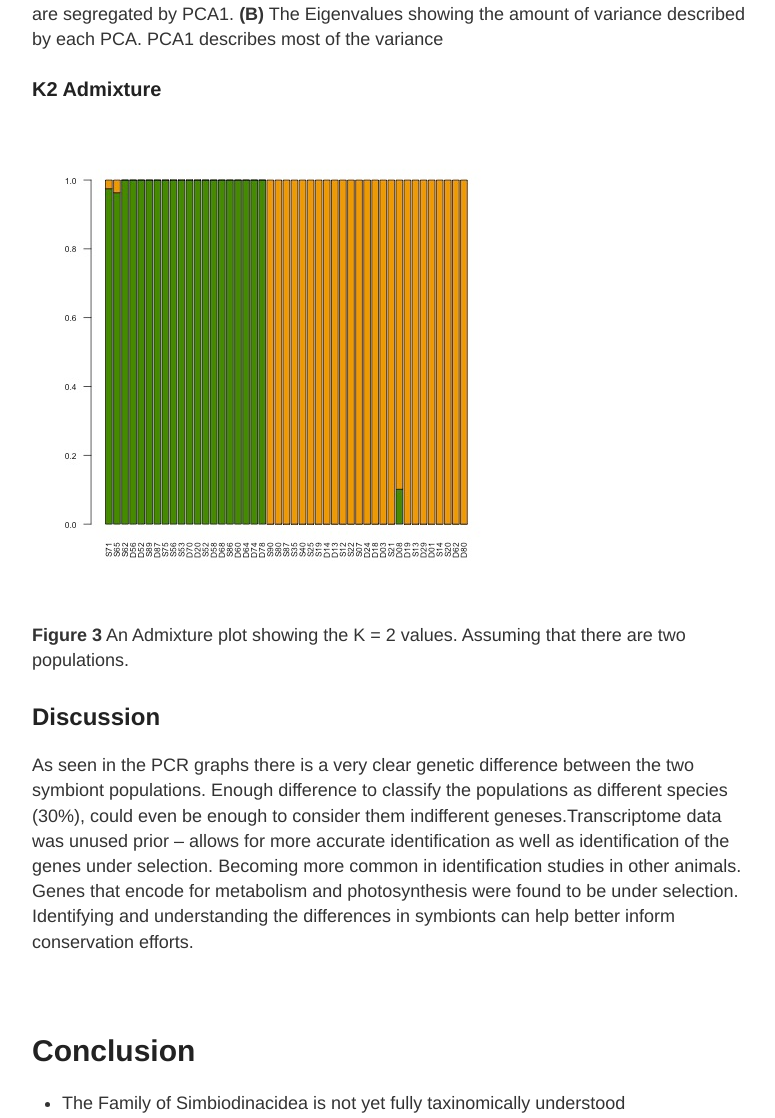
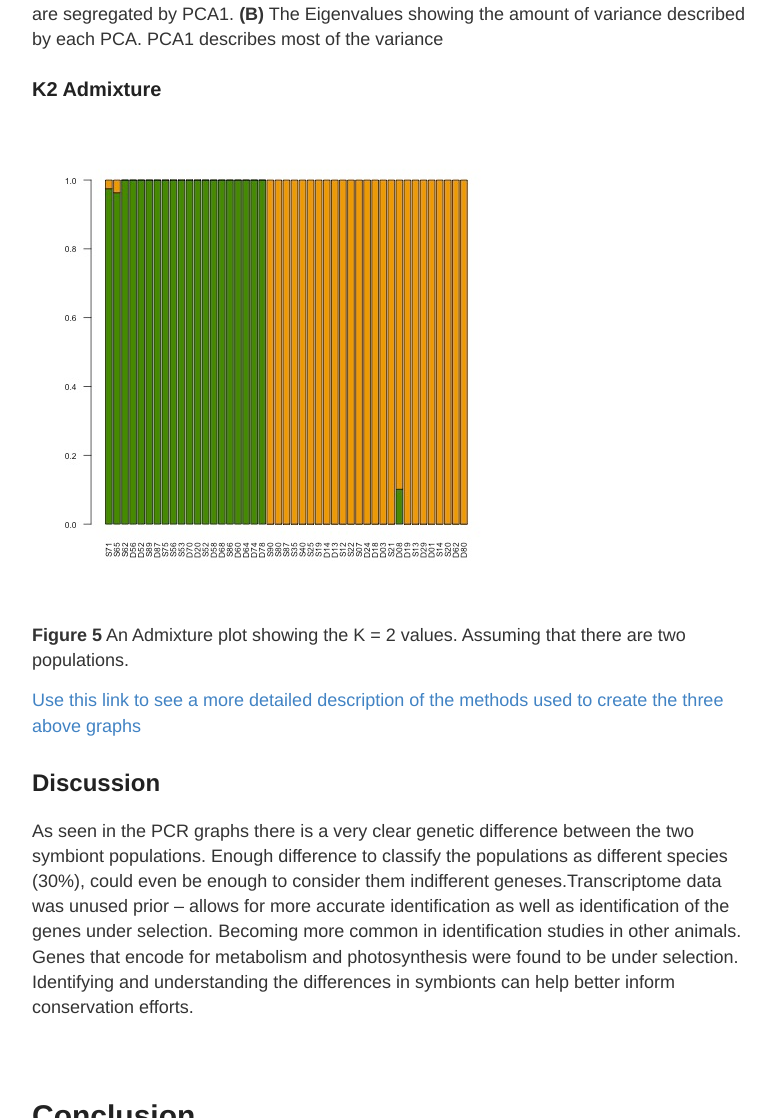
Before and after one commit to Mwags24/Brevolium_Notebook, a Jekyll site: the page built from _posts/2020-11-23-Poster_Page..md, in a window 1280 px wide and 1400 px high, scrolled down 3074 px. Shown: the part 282-1400 px from the top of the window, without its empty margins (248-1023 px from the left). Built offline with Jekyll 4.4.1, drawn with Linux system fonts in a browser that asks for light colours; some of the changed text lies outside the part shown.

Commit message:
Update 2020-11-23-Poster_Page..md

```diff
--- a/_posts/2020-11-23-Poster_Page..md
+++ b/_posts/2020-11-23-Poster_Page..md
@@ -66,16 +65,15 @@ Figure 2.  Gene Ontology enrichment analysis of the genes controlling biological
 |**(A)**|**(B)**|
 |![PCA]({{ site.baseurl }}/images/10x_PCA_noNA.pdf "PCA") | ![Eigenvalues]({{ site.baseurl }}/images/PCA_Eigenvalues_noNA.pdf "Eigenvalues") |
 
-**Figure 2**. **(A)**Principal Component Analysis using PCA1 and PCA2. The two populations are segregated by PCA1. **(B)** The Eigenvalues showing the amount of variance described by each PCA. PCA1 describes most of the variance
+**Figure 4**. **(A)**Principal Component Analysis using PCA1 and PCA2. The two populations are segregated by PCA1. **(B)** The Eigenvalues showing the amount of variance described by each PCA. PCA1 describes most of the variance
 
 ### K2 Admixture
 
 ![K2]({{ site.baseurl }}/images/Admixture_K2_plot.jpg "Admixture K2 plot")
 
-**Figure 3** An Admixture plot showing the K = 2 values. Assuming that there are two populations.
+**Figure 5** An Admixture plot showing the K = 2 values. Assuming that there are two populations.
 
-
-
+[Use this link to see a more detailed description of the methods used to create the three above graphs]({{ site.baseurl }}{% post_url 2020-5-26-DAPC %})
 
 
 ## Discussion
```
Also changed, not shown: other parts of _posts/2020-11-23-Poster_Page..md (+1 -2 lines).
